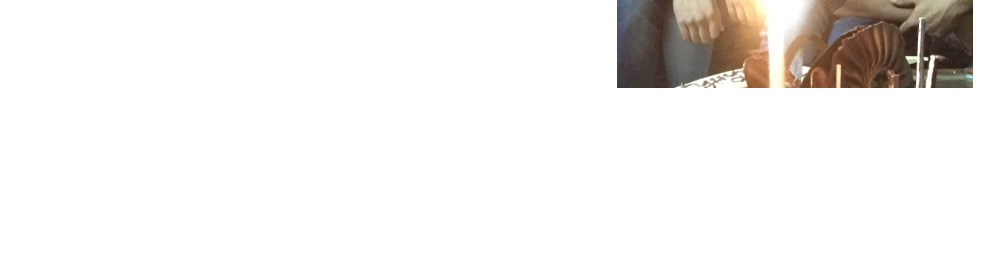
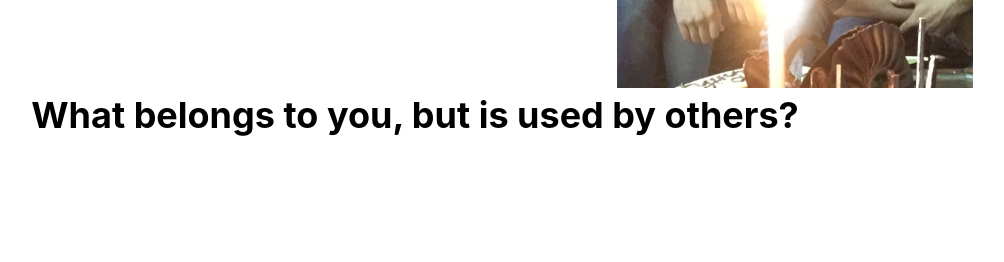
Before and after one commit to SaiSankeerth47/sahithi, a Django app: page / in a window 1280 px wide. Shown: the part 2209-2471 px from the top of the page, without its empty margins (225-1229 px from the left). Before the commit the page ends 2297 px from the top, so only its background shows below. Run offline with Django 3.2, Linux system fonts and the light colour scheme; some libraries are stand-ins or nearby versions.

Commit message:
Update index.html

```diff
--- a/templates/index.html
+++ b/templates/index.html
@@ -240,7 +240,9 @@ https://www.tooplate.com/view/2127-little-fashion
 
                             </div>
                         </div>
-
+                        </br>
+                </br>
+                        <h3 style="text-align:center"> What belongs to you, but is used by others? </h3>
 
 
         <!-- JAVASCRIPT FILES -->
```
